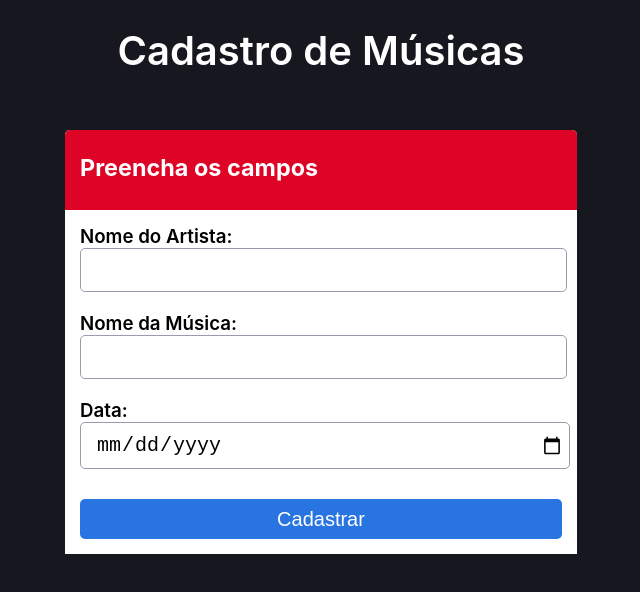
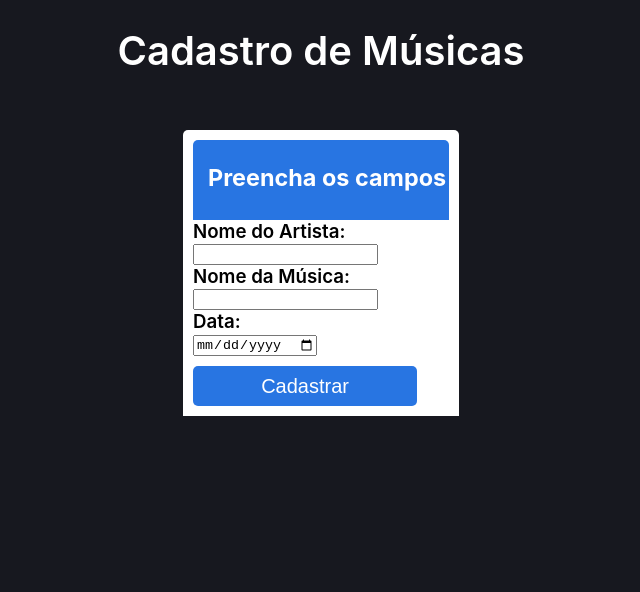
Before and after one commit to edilsontorres/musicaReact, a React (Create React App) app: page / in a window 1280 px wide. Shown: the top 592 px of the page, without its empty margins (319-959 px from the left). Built offline with nearby package versions, Linux system fonts and the light colour scheme.

Commit message:
Alterando estilização da página principal

```diff
--- a/src/Components/Formulario/Form.styles.ts
+++ b/src/Components/Formulario/Form.styles.ts
@@ -24,7 +24,8 @@ export const FormContainer = styled.div`
     display: flex;
     justify-content: center;
     flex-direction: column;
-    width: 40%;
+    width: 20%;
+    padding: 10px;
     border-radius: 5px 5px 0px 0px;
     border: none;
     background-color: #fff;
@@ -32,39 +33,33 @@ export const FormContainer = styled.div`
 
 export const Form = styled.div`
     display: flex;
-    flex-direction: column;
-    padding: 15px;
+    width: 100%;
     h3{
         margin: 0;
         font-weight: 600;
     };
+`;
+
+export const formulario = styled.div`
+    display: flex;
+    width: 100%;
+    form{
+        width: 100%;
+        display: flex;
+        flex-direction: column;
+
+
+    }
     input{
-        width: 97%;
-        height: 40px;
+        height: 30px;
         margin-bottom: 20px;
         border-radius: 5px;
         border: 1px solid #979dac;
         outline: none;
         font-size: 20px;
-        padding-left: 15px;
+        padding: 8px;
     };
 
-    input.data{
-        height: 45px;
-        padding-right: 5px;
-    }
-`;
-
-export const Title = styled.div`
-    display: flex;
-    width: auto;
-    height: 80px;
-    background-color: #DD0426;
-    color: #fff;
-    border-radius: 5px 5px 0px 0px;
-    border: none;
-    padding-left: 15px;
-    font-size: 20px;
 `;
 
 export const Botao = styled.button`
@@ -82,3 +77,15 @@ export const Botao = styled.button`
         border: none;
     }
 `
+
+export const Title = styled.div`
+    display: flex;
+    width: auto;
+    height: 80px;
+    background-color: #2875E2;
+    color: #fff;
+    border-radius: 5px 5px 0px 0px;
+    border: none;
+    padding-left: 15px;
+    font-size: 20px;
+`;
```
